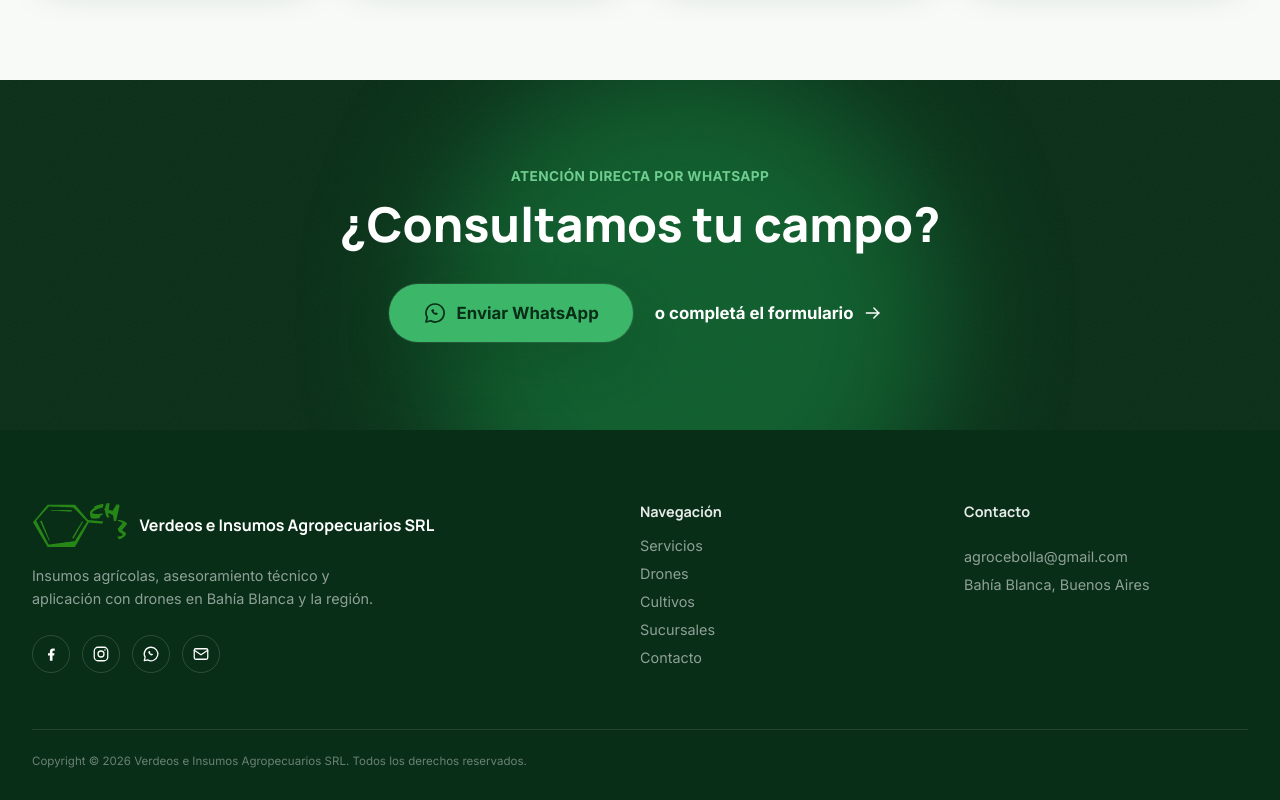
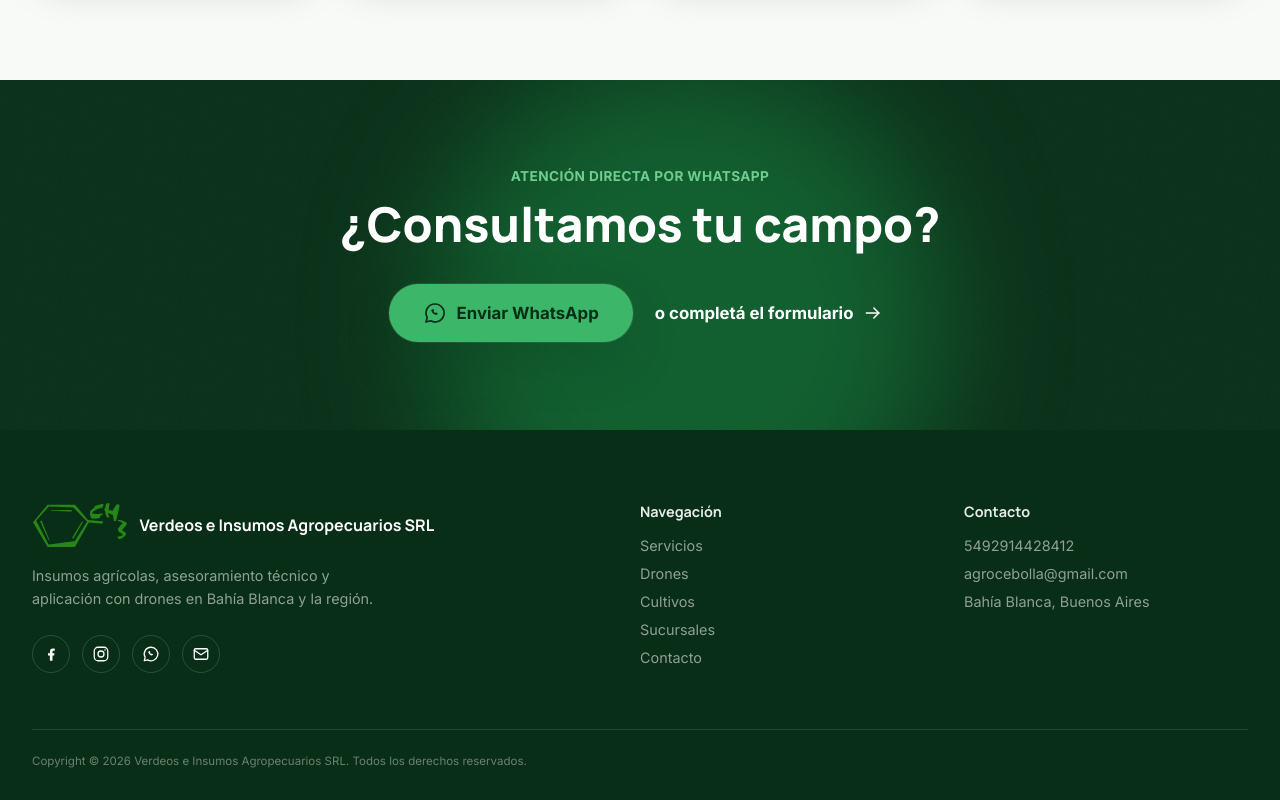
Before and after one commit to ADGuastalli/VerdeoseInsumos, a Next.js app: page / in a window 1280 px wide. Shown: the part 4986-5786 px from the top of the page. Built offline with nearby package versions, Linux system fonts and the light colour scheme.

Commit message:
a produccion2

```diff
--- a/components/Footer.tsx
+++ b/components/Footer.tsx
@@ -45,7 +45,11 @@ export default function Footer() {
               >
                 <Icon name="whatsapp" bare />
               </a>
-              <a href={`mailto:${SITE.email}`} className="social-btn" aria-label="Email">
+              <a
+                href={`mailto:${SITE.email}`}
+                className="social-btn"
+                aria-label="Email"
+              >
                 <Icon name="mail" bare />
               </a>
             </div>
@@ -63,8 +67,12 @@ export default function Footer() {
           <div>
             <h4>Contacto</h4>
             <div className="footer__col">
-              <a href={SOCIAL_LINKS.whatsapp} target="_blank" rel="noopener noreferrer">
-                {SITE.whatsappDisplay}
+              <a
+                href={SOCIAL_LINKS.whatsapp}
+                target="_blank"
+                rel="noopener noreferrer"
+              >
+                {SITE.whatsappNumber}
               </a>
               <a href={`mailto:${SITE.email}`}>{SITE.email}</a>
               <span>{SITE.address}</span>
```
